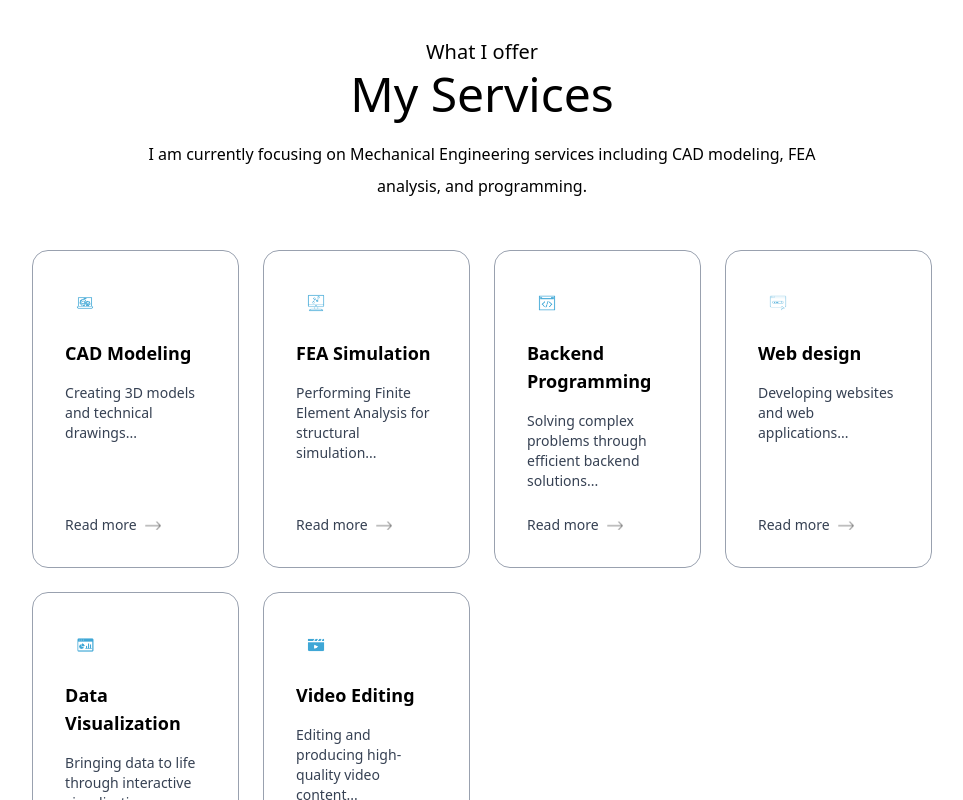
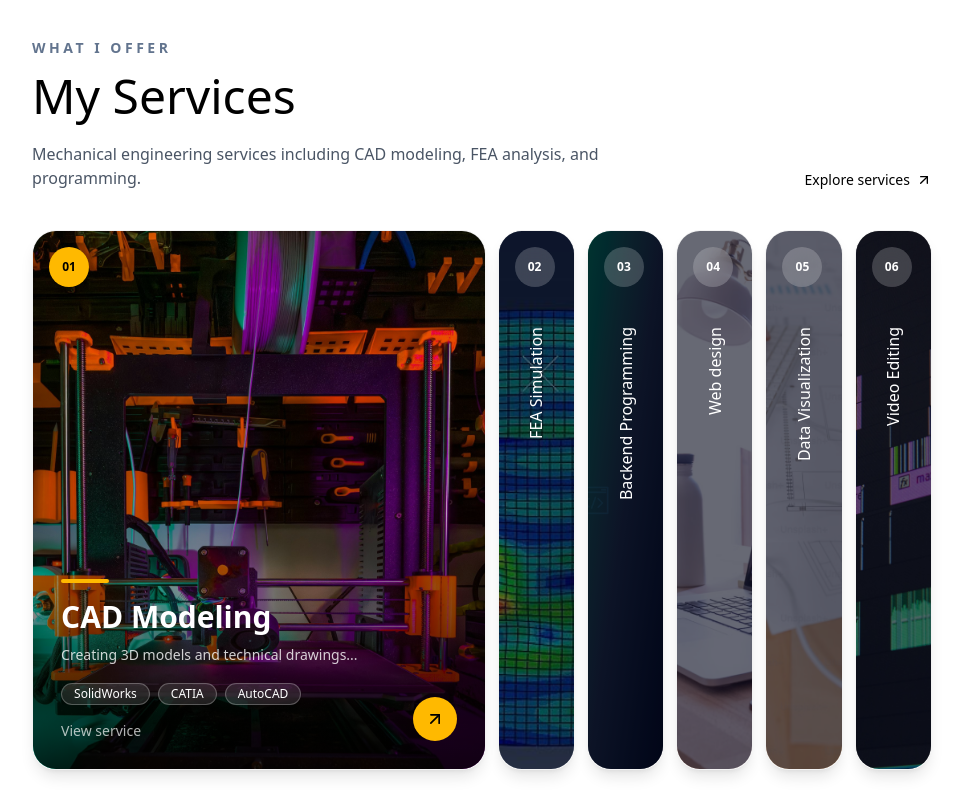
Before and after one commit to syedzainalii/portfolio, a Next.js app in the folder client/: page / in a window 1280 px wide. Shown: the part 3400-4200 px from the top of the page, without its empty margins (158-1121 px from the left). Built offline with nearby package versions, Linux system fonts and the light colour scheme; a web font is replaced by a local one.

Commit message:
services update

```diff
--- a/client/app/Components/Services.jsx
+++ b/client/app/Components/Services.jsx
@@ -1,63 +1,183 @@
 "use client"
-import { serviceData, assets } from '@/assets/assets'
+import { serviceData } from '@/assets/assets'
 import Image from 'next/image'
 import Link from 'next/link'
-import React from 'react'
+import React, { useState } from 'react'
+import { ArrowUpRight } from 'lucide-react'
+
+// Fallback backgrounds, used until you add real images to serviceData
+const fallbackGradients = [
+  'from-sky-700 via-slate-800 to-slate-950',
+  'from-orange-600 via-slate-800 to-slate-950',
+  'from-emerald-700 via-slate-800 to-slate-950',
+  'from-indigo-600 via-slate-800 to-slate-950',
+  'from-cyan-700 via-slate-800 to-slate-950',
+  'from-rose-700 via-slate-800 to-slate-950',
+]
 
 const Services = ({ preview = false }) => {
+  const [active, setActive] = useState(0)
+
   return (
-    <div
-        id="services"
-        className='w-full px-[12%] py-10'
-    >
-        <h4 className='text-center mb-1 text-xl font-Ovo'>
+    <section id="services" className="w-full px-6 sm:px-10 lg:px-[12%] py-10">
+      {/* Header */}
+      <div className="flex items-end justify-between gap-6 mb-10">
+        <div>
+          <h4 className="text-xs sm:text-sm tracking-[0.25em] uppercase font-semibold text-slate-500 dark:text-slate-400 mb-2">
             What I offer
           </h4>
-
-        <h2 className='text-center sm:text-5xl font-Ovo'>
+          <h2 className="text-3xl sm:text-5xl font-Ovo leading-tight">
             My Services
           </h2>
-
-        <p className='text-center max-w-2xl mx-auto mt-5 mb-12 font-Ovo'>
-            I am currently focusing on Mechanical Engineering services including CAD modeling, FEA analysis, and programming.
+          <p className="mt-4 max-w-xl text-sm sm:text-base text-gray-600 dark:text-white/70">
+            Mechanical engineering services including CAD modeling, FEA analysis,
+            and programming.
           </p>
-
-        <div className='grid grid-cols-1 sm:grid-cols-2 md:grid-cols-3 lg:grid-cols-4 gap-6 my-10'>
-            {serviceData.map(({icon, title, description, link}, index) => (
-                <Link href={preview ? "/services" : `/services/${link}`} key={index} className="flex group">
-                    <div
-                        className='border border-gray-400 dark:border-gray-600 rounded-2xl p-8 cursor-pointer
-                                   hover:bg-lightHover hover:shadow-[4px_4px_0_#000]
-                                   dark:bg-darkHover dark:hover:bg-darkHover dark:hover:shadow-[4px_4px_0_#fff]
-                                   duration-500 flex flex-col h-full w-full'
-                    >
-                        <div className='transition-transform duration-300 group-hover:scale-110'>
-                            <Image src={icon} alt={title} className='w-10' />
         </div>
 
-                        <h3 className='text-lg my-4 font-semibold dark:text-white'>
+        {preview && (
+          <Link
+            href="/services"
+            className="group hidden sm:inline-flex items-center gap-1.5 text-sm font-medium whitespace-nowrap"
+          >
+            <span className="relative">
+              Explore services
+              <span className="absolute left-0 -bottom-1 h-px w-0 bg-current transition-all duration-300 group-hover:w-full" />
+            </span>
+            <ArrowUpRight className="w-4 h-4 transition-transform duration-300 group-hover:translate-x-0.5 group-hover:-translate-y-0.5" />
+          </Link>
+        )}
+      </div>
+
+      {/* Panels: row of expanding strips on desktop, vertical accordion on smaller screens */}
+      <div className="flex flex-col lg:flex-row gap-3 lg:h-[540px]">
+        {serviceData.map((service, index) => {
+          const { title, description, link, image, tools, icon } = service
+          const isActive = active === index
+
+          return (
+            <Link
+              key={link ?? index}
+              href={`/services/${link}`}
+              aria-label={title}
+              onPointerEnter={(e) => e.pointerType === 'mouse' && setActive(index)}
+              onFocus={() => setActive(index)}
+              onClick={(e) => {
+                // On touch: first tap expands, second tap opens the page
+                if (!isActive) {
+                  e.preventDefault()
+                  setActive(index)
+                }
+              }}
+              className={`group relative block min-w-0 overflow-hidden rounded-3xl
+                border border-black/5 dark:border-white/10 shadow-lg
+                transition-all duration-700 ease-in-out motion-reduce:transition-none
+                focus-visible:outline-2 focus-visible:outline-offset-2 focus-visible:outline-amber-400
+                ${isActive ? 'h-[22rem] lg:h-auto lg:flex-[6]' : 'h-20 lg:h-auto lg:flex-1'}`}
+            >
+              {/* Background */}
+              {image ? (
+                <Image
+                  src={image}
+                  alt=""
+                  fill
+                  sizes="(min-width: 1024px) 60vw, 100vw"
+                  className={`object-cover transition-transform duration-1000 ${isActive ? 'scale-100' : 'scale-110'}`}
+                />
+              ) : (
+                <div className={`absolute inset-0 bg-gradient-to-br ${fallbackGradients[index % fallbackGradients.length]}`}>
+                  {icon && (
+                    <Image
+                      src={icon}
+                      alt=""
+                      className={`absolute right-8 top-1/2 -translate-y-1/2 w-24 lg:w-32 opacity-20 transition-opacity duration-500 ${isActive ? 'opacity-30' : 'opacity-0'}`}
+                    />
+                  )}
+                </div>
+              )}
+
+              {/* Dark overlay for readable text */}
+              <div
+                className={`absolute inset-0 transition-opacity duration-700 ${
+                  isActive
+                    ? 'bg-gradient-to-t from-black/85 via-black/20 to-transparent'
+                    : 'bg-slate-950/60'
+                }`}
+              />
+
+              {/* Number badge */}
+              <span
+                className={`absolute top-5 left-4 lg:top-4 z-10 grid place-items-center w-10 h-10 rounded-full
+                  text-xs font-bold backdrop-blur-sm transition-colors duration-500
+                  ${isActive ? 'bg-amber-400 text-black' : 'bg-white/20 text-white'}`}
+              >
+                {String(index + 1).padStart(2, '0')}
+              </span>
+
+              {/* Collapsed label (rotated on desktop) */}
+              <div
+                aria-hidden="true"
+                className={`absolute inset-0 flex items-center lg:items-start lg:justify-center
+                  pl-[4.5rem] pr-4 lg:px-0 lg:pt-24 transition-opacity duration-300
+                  ${isActive ? 'opacity-0' : 'opacity-100 delay-300'}`}
+              >
+                <span className="text-white font-medium whitespace-nowrap lg:[writing-mode:vertical-rl] lg:rotate-180">
+                  {title}
+                </span>
+              </div>
+
+              {/* Expanded content */}
+              <div
+                className={`absolute inset-x-0 bottom-0 z-10 p-6 lg:p-7 transition-all duration-500
+                  ${isActive ? 'opacity-100 translate-y-0 delay-300' : 'opacity-0 translate-y-4 pointer-events-none'}`}
+              >
+                <div className="h-1 w-12 rounded-full bg-amber-400 mb-4" />
+                <h3 className="text-2xl lg:text-3xl font-semibold text-white">
                   {title}
                 </h3>
-
-                        <p className='text-sm text-gray-700 leading-5 dark:text-white/80 mb-6'>
+                <p className="mt-2 max-w-md text-sm leading-6 text-white/80 line-clamp-2">
                   {description}
                 </p>
 
-                        <div className='flex items-center gap-2 text-sm mt-auto font-medium text-gray-700 dark:text-white'>
-                            <span className='relative'>
-                                Read more
-                                <span className='absolute left-0 -bottom-1 h-[1px] bg-black dark:bg-white w-0 group-hover:w-full transition-all duration-300' />
+                {tools?.length > 0 && (
+                  <ul className="mt-4 flex flex-wrap gap-2">
+                    {tools.slice(0, 4).map((tool) => (
+                      <li
+                        key={tool}
+                        className="rounded-full border border-white/25 bg-white/10 px-3 py-0.5 text-xs text-white backdrop-blur-sm"
+                      >
+                        {tool}
+                      </li>
+                    ))}
+                  </ul>
+                )}
+
+                <p className="mt-4 text-sm text-white/70">View service</p>
+              </div>
+
+              {/* Arrow button */}
+              <span
+                className={`absolute bottom-6 right-6 lg:bottom-7 lg:right-7 z-10 grid place-items-center w-11 h-11 rounded-full
+                  bg-amber-400 text-black transition-all duration-500 group-hover:rotate-12
+                  ${isActive ? 'opacity-100 scale-100 delay-300' : 'opacity-0 scale-75 pointer-events-none'}`}
+              >
+                <ArrowUpRight className="w-5 h-5" />
               </span>
+            </Link>
+          )
+        })}
+      </div>
 
-                            <div className='transition-transform duration-300 group-hover:translate-x-1.5'>
-                                <Image alt='arrow' src={assets.right_arrow} className='w-4'/>
-                            </div>
-                        </div>
-                    </div>
+      {/* Mobile version of "Explore services" */}
+      {preview && (
+        <Link
+          href="/services"
+          className="sm:hidden mt-6 inline-flex items-center gap-1.5 text-sm font-medium"
+        >
+          Explore services <ArrowUpRight className="w-4 h-4" />
         </Link>
-            ))}
-        </div>
-    </div>
+      )}
+    </section>
   )
 }
 
--- a/client/assets/assets.js
+++ b/client/assets/assets.js
@@ -150,12 +150,22 @@ export const workData = [
     },
 ];
 
+/*
+  `image`: background for the expanding service panels.
+  - Temporary: reusing the existing images in /public (work-1.png ... work-5.png).
+  - Later: put your own renders in /public/services/ and change the paths,
+    e.g. image: '/services/cad-modeling.jpg'
+  - Set image: null to show the gradient fallback (Backend Programming does this for now).
+  `tools`: chips shown on the expanded panel (the component shows the first 4).
+*/
 export const serviceData = [
     {
         icon: assets.cad_modeling,
         title: 'CAD Modeling',
         description: 'Creating 3D models and technical drawings...',
         link: 'cad-modeling',
+        image: '/work-1.png',
+        tools: ['SolidWorks', 'CATIA', 'AutoCAD'],
         detailedDescription: 'I provide comprehensive CAD modeling services using industry-standard software like SolidWorks and Dassault Systèmes tools. Whether you need product design, mechanical parts, or complex assemblies, I deliver precise and manufacturable 3D models.',
         includes: [
             '3D parametric modeling',
@@ -176,6 +186,8 @@ export const serviceData = [
         title: 'FEA Simulation',
         description: 'Performing Finite Element Analysis for structural simulation...',
         link: 'fea-simulation',
+        image: '/work-2.png',
+        tools: ['ANSYS', 'Abaqus', 'COMSOL'],
         detailedDescription: 'Comprehensive FEA services using ANSYS to validate and optimize your designs. I perform stress analysis, thermal analysis, modal analysis, and more to ensure your products meet safety and performance requirements.',
         includes: [
             'Static structural analysis',
@@ -196,6 +208,8 @@ export const serviceData = [
         title: 'Backend Programming',
         description: 'Solving complex problems through efficient backend solutions...',
         link: 'backend-programming',
+        image: null,
+        tools: ['Python', 'MATLAB', 'NumPy', 'Pandas'],
         detailedDescription: 'I develop custom backend solutions, automation scripts, and APIs tailored to engineering and business needs. Specializing in Python, MATLAB, and modern web technologies.',
         includes: [
             'Custom automation scripts',
@@ -216,6 +230,8 @@ export const serviceData = [
         title: 'Web design',
         description: 'Developing websites and web applications...',
         link: 'web-design',
+        image: '/work-3.png',
+        tools: ['Next.js', 'React', 'TypeScript', 'Tailwind'],
         detailedDescription: 'Creating modern, responsive websites and web applications that deliver exceptional user experiences. From landing pages to full-stack applications, I build solutions that work.',
         includes: [
             'Responsive web design',
@@ -236,6 +252,8 @@ export const serviceData = [
         title: 'Data Visualization',
         description: 'Bringing data to life through interactive visualizations...',
         link: 'data-visualization',
+        image: '/work-4.png',
+        tools: ['Tableau', 'Power BI', 'Matplotlib'],
         detailedDescription: 'Transform complex data into clear, actionable insights using Tableau, Power BI, and custom visualization solutions. I help you make data-driven decisions with confidence.',
         includes: [
             'Interactive dashboards',
@@ -256,6 +274,8 @@ export const serviceData = [
         title: 'Video Editing',
         description: 'Editing and producing high-quality video content...',
         link: 'video-editing',
+        image: '/work-5.png',
+        tools: ['Premiere Pro', 'After Effects', 'DaVinci Resolve'],
         detailedDescription: 'Professional video editing services for promotional content, tutorials, presentations, and more. I create engaging videos that capture attention and deliver your message effectively.',
         includes: [
             'Video cutting and trimming',
@@ -275,7 +295,7 @@ export const serviceData = [
 
 export const infoList = [
     { icon: assets.edu_icon, iconDark: assets.edu_icon_dark, title: 'Education', description: 'B.E. Mechanical Engineering from NED UET' },
-    { icon: assets.experience_icon, iconDark: assets.experience_icon_dark, title: 'Electives', description: 'Ai & Iot \n Mechatronics \n Data Sciences \IT Automation with Python  \n Project Management' },
+    { icon: assets.experience_icon, iconDark: assets.experience_icon_dark, title: 'Electives', description: 'Ai & Iot \n Mechatronics \n Data Sciences \n IT Automation with Python  \n Project Management' },
     { icon: assets.activity_icon, iconDark: assets.activity_icon_dark, title: 'Activities', description: 'Group Leader - AI & IOT Exhibition' },
     { icon: assets.language_icon, iconDark: assets.language_icon_dark, title: 'Languages', description: ' English - Full Professional Proficiency \n Urdu - Native Proficiency'},
 ];
```
Lines whose indentation alone changed are shown as unchanged.
